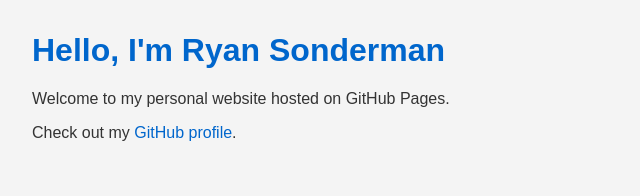
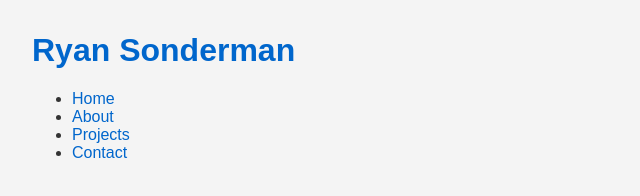
Before and after one commit to RyanSonder/ryansonder.github.io, a plain HTML site: page index.html in a window 1280 px wide. Shown: the whole page, without its empty margins (0-640 px from the left). Drawn offline with Linux system fonts and the light colour scheme.

```diff
--- a/index.html
+++ b/index.html
@@ -8,11 +8,20 @@
   </head>
 
   <body>
-    <h1>Hello, I'm Ryan Sonderman</h1>
-
-    <p>Welcome to my personal website hosted on GitHub Pages.</p>
-
-    <p>Check out my <a href="https://github.com/ryansonder">GitHub profile</a>.</p>
+    <!-- Flexbar -->
+    <header class="flexbar">
+      <div class="logo">
+        <h1><a href="index.html">Ryan Sonderman</a></h1>
+      </div>
+      <nav class="flexbar-nav">
+        <ul class="flexbar-menu">
+          <li><a href="index.html">Home</a></li>
+          <li><a href="about.html">About</a></li>
+          <li><a href="projects.html">Projects</a></li>
+          <li><a href="contact.html">Contact</a></li>
+        </ul>
+      </nav>
+    </header>
   </body>
 
 </html>
```
